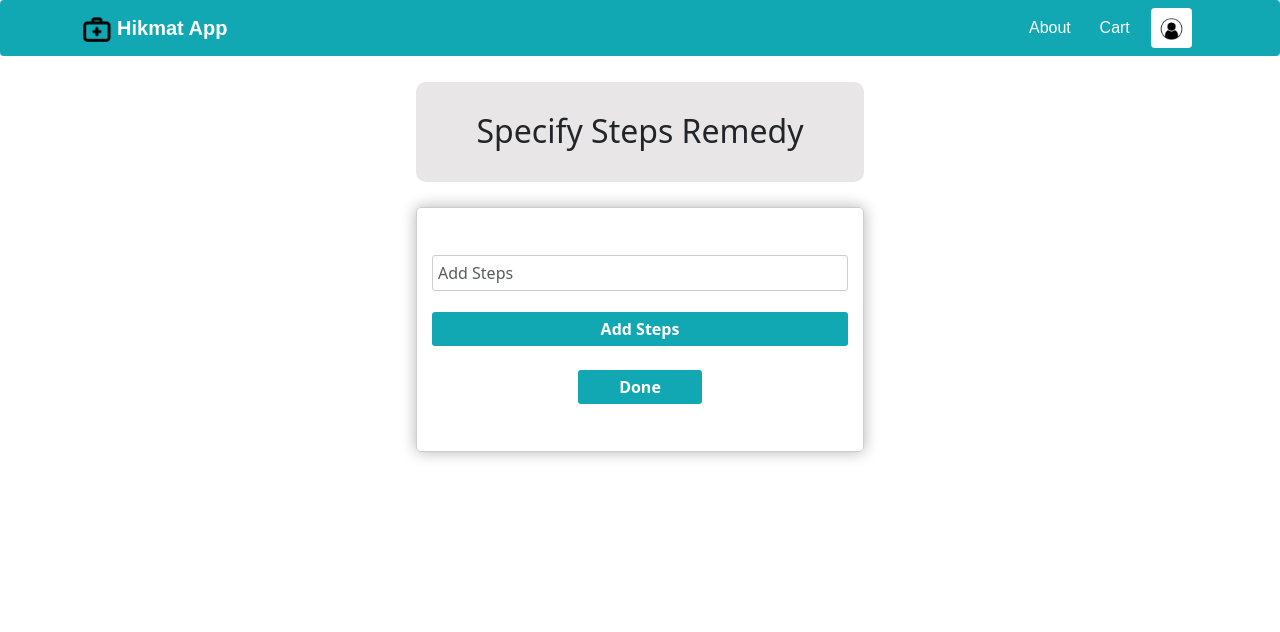
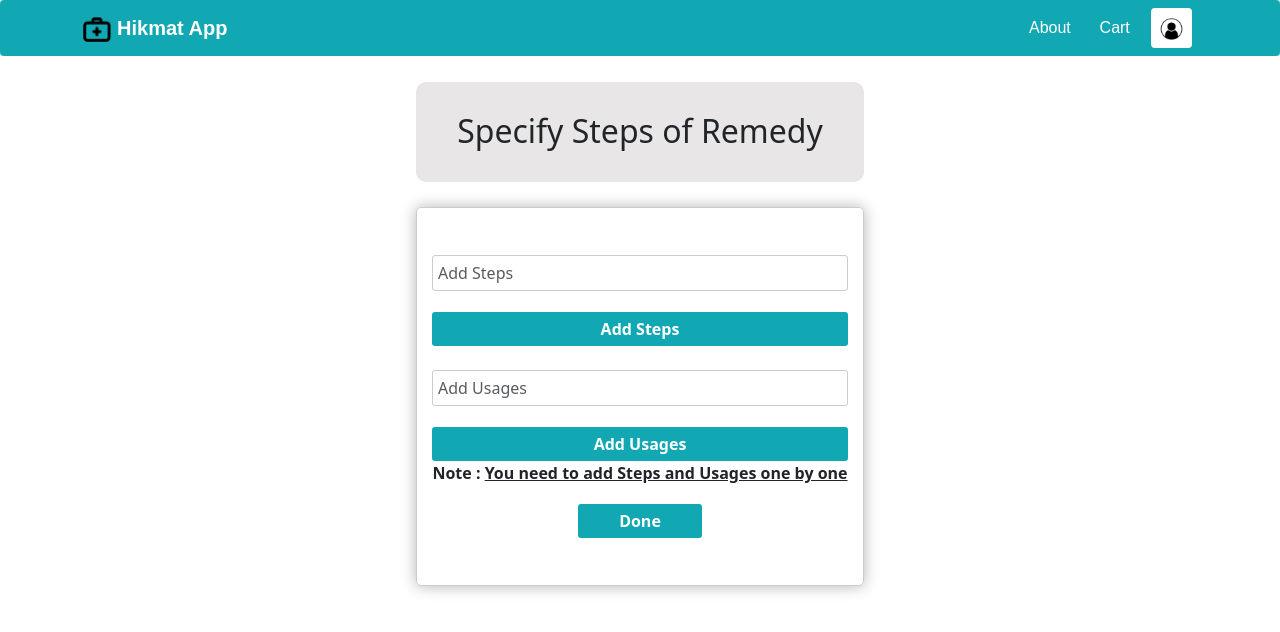
Before and after one commit to UsmanGhaniJoyboy/Hikmat-herbal-app, a React (Create React App) app: page /HakeemProfile/Add_Remedies/Add_ingredient/Steps in a window 1280 px wide. Shown: the top 632 px of the page. Built offline with nearby package versions, Linux system fonts and the light colour scheme.

Commit message:
Add Remedy Complete

```diff
--- a/src/Components/pages/Add_Remedies.jsx
+++ b/src/Components/pages/Add_Remedies.jsx
@@ -115,6 +115,7 @@ function Add_Remedies() {
       console.error("Error submitting data:", error);
       // Handle error (e.g., show error message)
     }
+    // navigate("/HakeemProfile/Add_Remedies/Add_ingredient",{state:{Nuskha_Id:nuskhaid}});
     navigate("/HakeemProfile/Add_Remedies/Add_ingredient",{state:{Nuskha_Id:nuskhaid}});
   };
 
--- a/src/Components/pages/Add_ingredient.jsx
+++ b/src/Components/pages/Add_ingredient.jsx
@@ -94,7 +94,7 @@ const Add_ingredient = () => {
   };
 
   const handleSaveChanges = () => {
-    navigate("/HakeemProfile/Add_Remedies/Add_ingredient/Steps");
+    navigate("/HakeemProfile/Add_Remedies/Add_ingredient/Steps",{state:{RemedyId :Nuskha_Id}});
   };
 
   const handleIngredientChange = (e) => {
--- a/src/Components/pages/Hakeem_Remedies.jsx
+++ b/src/Components/pages/Hakeem_Remedies.jsx
@@ -20,7 +20,7 @@ function Hakeem_Remedies() {
   return (
     <>
       <CustomeNav />
-      <Custome_heading title="Your Remedies" />
+      <Custome_heading title="Your " />
 
       <Container>
         <Row className="justify-content-md-center">
@@ -49,26 +49,6 @@ function Hakeem_Remedies() {
                 link="/HakeemProfile/Hakeem_Remedies/Add_product"
               />
             </Col>
-            <Col xs={6} md={4}>
-              <Remedy_card
-                title="Stomach pain Remedy"
-                description="Help to cure Stomach pain & other Related problems"
-                Comment="Comment & Reply"
-                Add_product="Add Product"
-                Rating="Rating *****"
-                link="/HakeemProfile/Hakeem_Remedies/Add_product"
-              />
-            </Col>
-            <Col xs={6} md={4}>
-              <Remedy_card
-                title="Hairfall Remedy"
-                description="Make your hair strong and healthy"
-                Comment="Comment & Reply"
-                Add_product="Add Product"
-                Rating="Rating *****"
-                link="/HakeemProfile/Hakeem_Remedies/Add_product"
-              />
-            </Col>
           </Row>
         </div>
       </Container>
--- a/src/Components/pages/Steps.jsx
+++ b/src/Components/pages/Steps.jsx
@@ -1,34 +1,114 @@
-import React, { useState } from 'react'
+import React, { useState,useEffect } from 'react'
 import CustomeNav from '../inc/CustomeNav';
 import Custome_heading from '../inc/Custome_heading';
 import { Alert } from 'react-bootstrap';
-import { useNavigate } from "react-router-dom";
+import { useNavigate,useLocation } from "react-router-dom";
+import axios from 'axios';
 
 const Steps = () => {
     const [steps , setSteps] = useState('');
+    const [usages,setUsages] = useState('');
+    const location = useLocation();
+
+    const { RemedyId } = location.state || {};
+
+
+    useEffect(() => {
+      console.log("Remedy ID is: ", RemedyId);
+    }, [RemedyId]);
 
     const navigate =useNavigate();
-    const handleSteps= ()=>{
-        console.log("Steps added");
+
+    const handleSteps= async()=>{
+      const formData = new FormData();
+      formData.append("r_id", RemedyId);
+      formData.append("steps", steps);
+
+      try {
+        const responseAddSteps = await axios.post(
+          "http://localhost/Hakeemhikmat/api/Addnushka/AddSteps",
+          formData,
+          {
+            headers: {
+              "Content-Type": "multipart/form-data",
+            },
+          }
+        );
+
+        if (responseAddSteps.data && responseAddSteps.data !== "NO DATA") {
+          const chekcStpes = responseAddSteps.data;
+          setSteps(chekcStpes);
+          console.log("steps id in Add Step page ", steps);
+          }
+        }
+        catch(error){
+          console.error("Error during Api calling ",error)
+          if(error.responseAddSteps){
+            console.error("Response data",error.responseAddSteps.data)
+            console.error("Reponse status",error.responseAddSteps.status);
+          }
+          else if (error.request) {
+            console.error("Request data:", error.request);
+          } else {
+            console.error("Error message:", error.message);
+          }
+        }
+
+
+    }
+
+
+
+    const handleUsages = async ()=>{
+
+      const formData2= new FormData();
+      formData2.append("r_id", RemedyId);
+      formData2.append("usage", usages);
+
+      try{
+        const handleUsagesApi = await axios.post(
+          "http://localhost/Hakeemhikmat/api/Addnushka/AddUsage",
+          formData2,{
+            headers:{
+              "Content-Type":"multipart/form-data"
+            },
+          }
+        );
+
+        if (handleUsagesApi.data && handleUsagesApi.data !== "NO DATA") {
+          const checkUsagesdata = handleUsagesApi.data;
+          setUsages(checkUsagesdata);
+          console.log("usages data coming on Add steps page: ", usages);
+        }
+
+      }
+      catch(error){
+        console.error("Error calling api ",error);
+      }
+
+
     }
 
     const done= ()=>{
         alert("Remedy added")
         navigate("/HakeemProfile")
     }
+
   return (
 
     <div>
         <CustomeNav/>
         <Custome_heading
-            title="Specify Steps"
+            title="Specify Steps of"
         />
         <div className="add-Ing-container text-center"> {/* Apply the styling class */}
         <form>
           <div className="AddIngredient_form-group">
             <input
               type="text"
+              value={steps}
               placeholder="Add Steps"
+              onChange={(e)=>setSteps(e.target.value)}
               className="form-control" // Apply the styling class
             />
             <button
@@ -40,11 +120,28 @@ const Steps = () => {
             </button>
             <br />
             <br />
+            <input
+              type="text"
+              placeholder="Add Usages"
+              value={usages}
+              onChange={(e)=>setUsages(e.target.value)}
+              className="form-control" // Apply the styling class
+            />
+            <button
+              type="button"
+              onClick={handleUsages}
+               // Apply the styling class and add margin-right
+            >
+                Add Usages
+            </button>
+            <br />
+            <span style={{marginTop:'1.2rem'}}><b>Note : </b><u>You need to add Steps and Usages one by one</u></span>
+            <br />
             <button
               type="button"
               onClick={done}
               className='done_btn'
-              style={{width:'30%'}}
+              style={{width:'30%',marginTop:'1.2rem'}}
                // Apply the styling class and add margin-right
             >
                 Done
```
